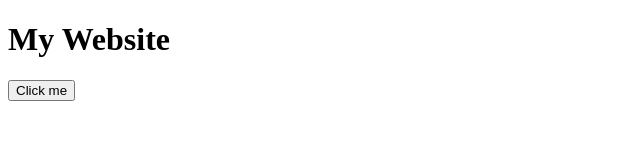
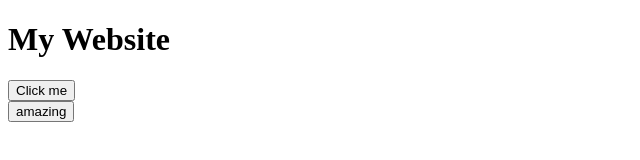
Before and after one commit to yoni2153/pikachu, a plain HTML site: page index.html in a window 1280 px wide. Shown: the whole page, without its empty margins (0-640 px from the left). Drawn offline with Linux system fonts and the light colour scheme.

Commit message:
Update index.html

```diff
--- a/index.html
+++ b/index.html
@@ -10,5 +10,8 @@
     <button onclick="(()=>{alert('You clicked the button congrats')})()">
       Click me
     </button>
+    <form>
+      <button value="amazing">amazing</button>
+    </form>
   </body>
 </html>
```
